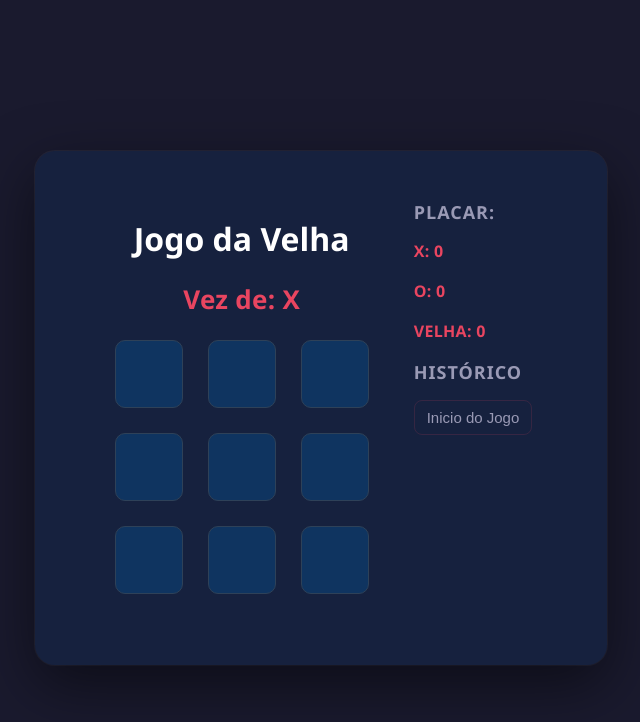
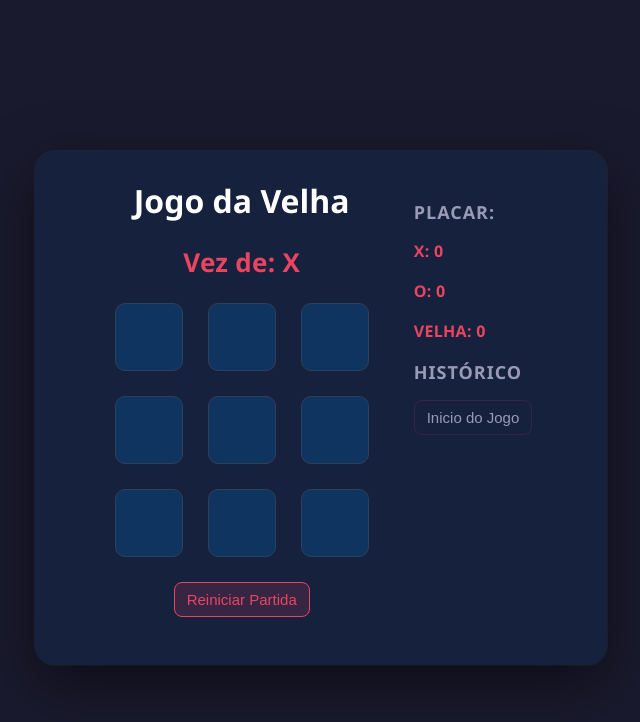
Before and after one commit to Caua-Giovani/jogo-da-velha, a React (Vite) app: page / in a window 1280 px wide. Shown: the top 722 px of the page, without its empty margins (319-959 px from the left). Built offline with nearby package versions, Linux system fonts and the light colour scheme.

Commit message:
Modify: Comecei a fazer os sweetalerts mas nao acabei, apenas coloquei eles, ainda vou mudar o css

```diff
--- a/package.json
+++ b/package.json
@@ -11,7 +11,8 @@
   },
   "dependencies": {
     "react": "^19.2.7",
-    "react-dom": "^19.2.7"
+    "react-dom": "^19.2.7",
+    "sweetalert2": "^11.26.25"
   },
   "devDependencies": {
     "@eslint/js": "^10.0.1",
--- a/src/components/Board/Board.jsx
+++ b/src/components/Board/Board.jsx
@@ -1,6 +1,7 @@
 import styles from './board.module.css'
 import Square from '../Square/Square'
 import { calcularVencedor } from '../../utils/logicaJogo';
+import { exibirAlertaResultado, exibirAlertaVelha } from '../../utils/alertas';
 
 function Board({xProximo, quadrados, naJogada}) {
 
@@ -24,8 +25,10 @@ function Board({xProximo, quadrados, naJogada}) {
     let status;
     if (vencedor === 'X' || vencedor ==='O') {
         status = 'Vencedor: ' + vencedor;
+        exibirAlertaResultado("Parabens!",`O jogador ${vencedor} venceu a partida!!`)
     } else if(vencedor === 'Empate'){
         status = 'Empate!'
+        exibirAlertaVelha()
     } else {
         status = 'Vez de: ' + (xProximo ? 'X' : 'O');
     }
--- a/src/components/Game/Game.jsx
+++ b/src/components/Game/Game.jsx
@@ -10,6 +10,11 @@ function Game() {
     const xProximo = jogadaAtual % 2 === 0;
     const tabAtual = historico[jogadaAtual]
     const [placar, setPlacar] = useState({ x: 0, o: 0, empates: 0 });
+
+    function reiniciarPartida(){
+        setHistorico([Array(9).fill(null)])
+        setJogadaAtual(0)
+    }
 
     function atualizarPlacar(resultado) {
         const novoPlacar = {...placar}
@@ -63,6 +68,7 @@ function Game() {
             <div className={styles.game}>
                 <div className={styles.gameBoard}>
                     <Board xProximo={xProximo} quadrados={tabAtual} naJogada={handlePlay}/>
+                    <button onClick={reiniciarPartida} className={styles.btnReini}>Reiniciar Partida</button>
                 </div>
                 <div className={styles.gameInfo}>
                     <Placar placar={placar}/>
--- a/src/components/Game/game.module.css
+++ b/src/components/Game/game.module.css
@@ -78,6 +78,18 @@ ul{
     list-style: none;
 }
 
+.btnReini{
+    background: rgba(233, 69, 96, 0.15);
+    border: 1px solid rgb(233, 69, 96);
+    border-radius: 8px;
+    padding: 8px 12px;
+    color: rgb(233, 69, 96);
+    font-size: 15px;
+    text-align: left;
+    cursor: pointer;
+    transition: background 0.15s, color 0.15s, border-color 0.15s;
+    margin: 20px;
+}
 
 
 @media screen and (max-width: 650px) {
--- /dev/null
+++ b/src/utils/alertas.js
@@ -0,0 +1,21 @@
+import Swal from 'sweetalert2';
+
+export const exibirAlertaResultado = (titulo, mensagem, icone = 'success') => {
+  Swal.fire({
+    title: titulo,
+    text: mensagem,
+    icon: icone, // 'success', 'error', 'info', 'warning'
+    confirmButtonText: 'Continuar',
+    confirmButtonColor: '#3085d6',
+  });
+};
+
+
+export const exibirAlertaVelha = () => {
+    Swal.fire({
+    title: 'Deu Velha',
+    imageUrl: 'https://media.tenor.com/_fFhuqzbi1sAAAAj/cobbler.gif', // URL direta
+    imageAlt: 'GIF de velha',
+    confirmButtonText: 'Continuar'
+    });
+};
```
Also changed, not shown: 2 other files (tests, documents, lock files or other folders).
